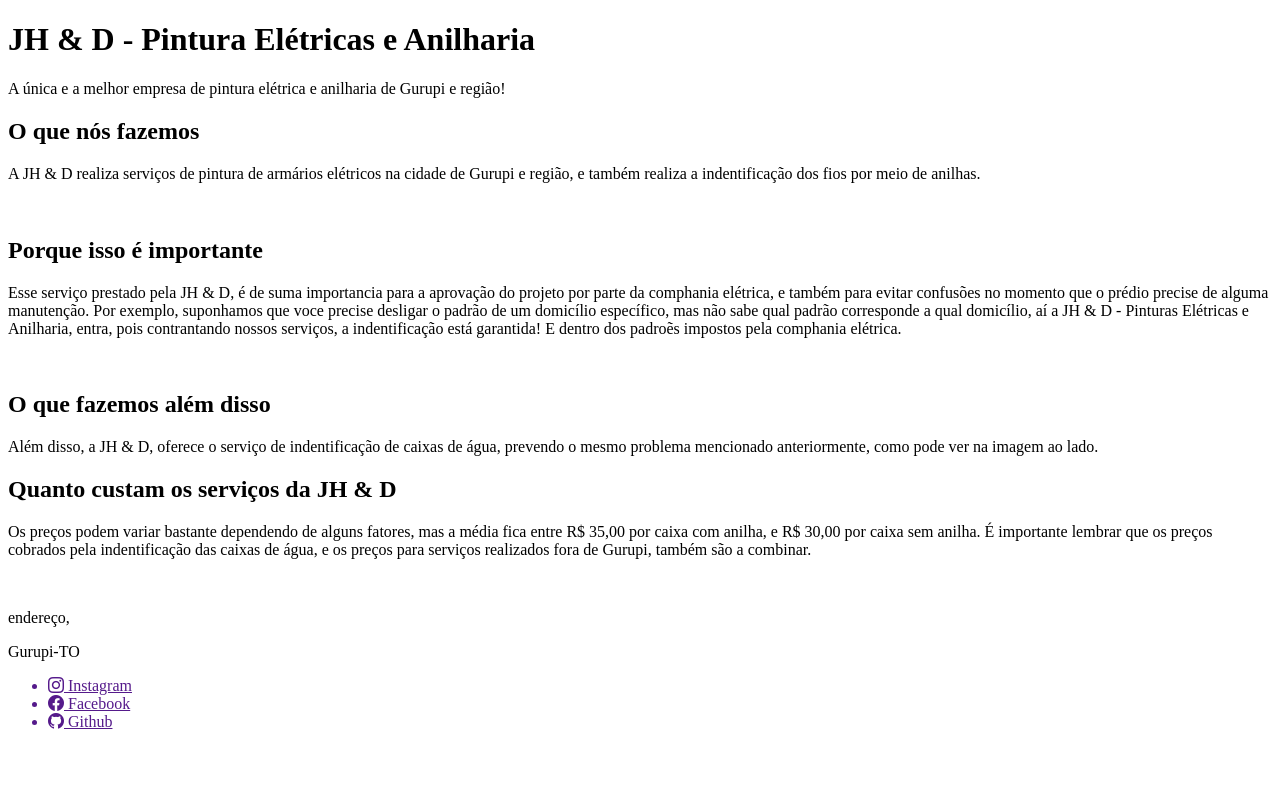
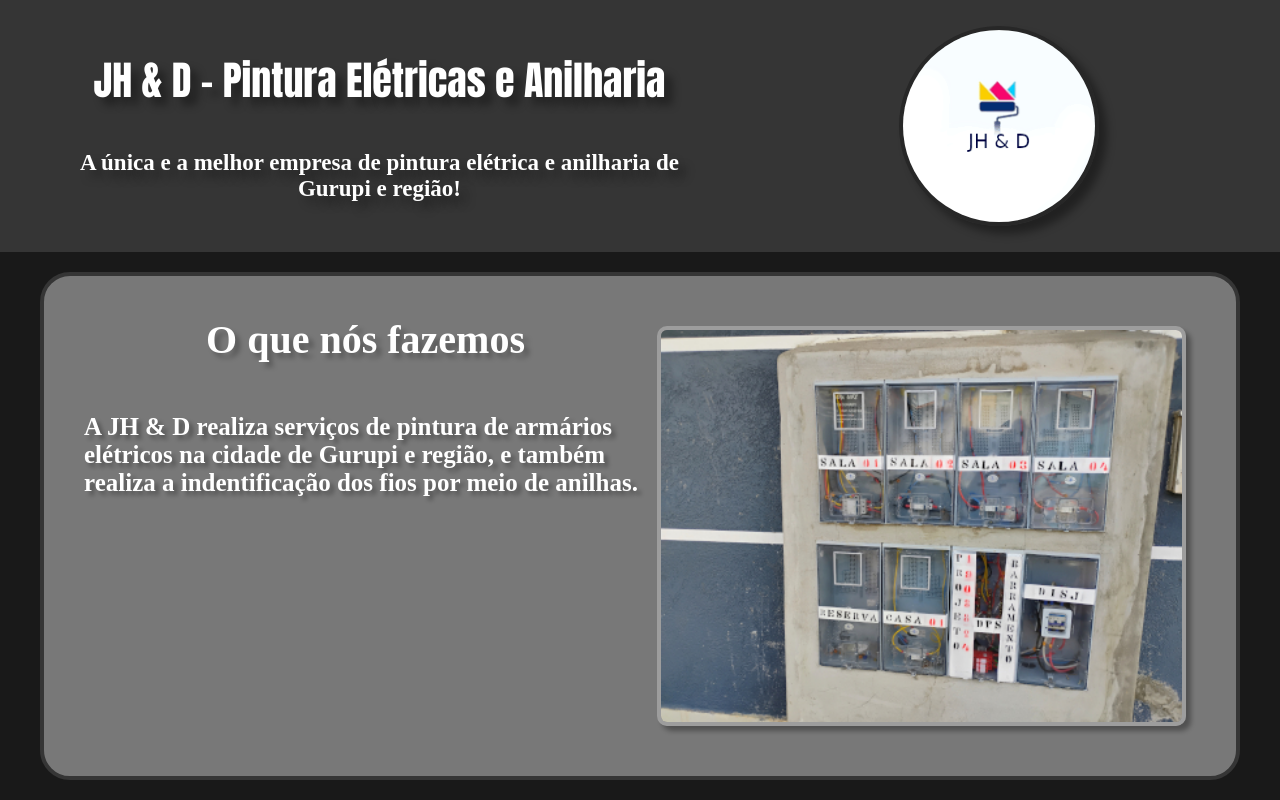
Before and after one commit to joaohenriqueleal/projeto-empresa-pintura-eletrica, a plain HTML site: page index.html in a window 1280 px wide. Shown: the top 800 px of the page. Drawn offline with nearby package versions, Linux system fonts and the light colour scheme.

Commit message:
Adicione interação e estilos básicos.

```diff
--- a/index.html
+++ b/index.html
@@ -13,7 +13,9 @@
             <h1>JH & D - Pintura Elétricas e Anilharia</h1>
             <p>A única e a melhor empresa de pintura elétrica e anilharia de Gurupi e região!</p>
         </div>
-        <div class="logo"></div>
+        <div class="logo-area">
+            <img src="assets/images/logo.png" alt="Logo da JH & D" class="logo">
+        </div>
     </header>
     <main>
         <section>
@@ -21,20 +23,21 @@
                 <h2>O que nós fazemos</h2>
                 <p>A JH & D realiza serviços de pintura de armários elétricos na cidade de Gurupi e região, e também realiza a indentificação dos fios por meio de anilhas.</p>
             </article>
-            <img src="" alt="">
+            <img src="assets/images/bar5.jpg" alt="Imagem de serviço da JH & D">
         </section>
         <section>
             <article>
                 <h2>Porque isso é importante</h2>
                 <p>Esse serviço prestado pela JH & D, é de suma importancia para a aprovação do projeto por parte da comphania elétrica, e também para evitar confusões no momento que o prédio precise de alguma manutenção. Por exemplo, suponhamos que voce precise desligar o padrão de um domicílio específico, mas não sabe qual padrão corresponde a qual domicílio, aí a JH & D - Pinturas Elétricas e Anilharia, entra, pois contrantando nossos serviços, a indentificação está garantida! E dentro dos padroẽs impostos pela comphania elétrica.</p>
             </article>
-            <img src="" alt="">
+            <img src="assets/images/bar2.jpg" alt="Imagem de serviço da JH & D.">
         </section>
         <section>
             <article>
                 <h2>O que fazemos além disso</h2>
                 <p>Além disso, a JH & D, oferece o serviço de indentificação de caixas de água, prevendo o mesmo problema mencionado anteriormente, como pode ver na imagem ao lado.</p>
             </article>
+            <img src="assets/images/agua1.jpg" alt="Imagem de serviço JH & D com pintura de caixas de água.">
         </section>
         <section>
             <article>
@@ -44,33 +47,23 @@
         </section>
     </main>
     <footer>
-        <div class="endereco">
-            <img src="" alt="">
-            <p>endereço, </p>
-            <p>Gurupi-TO</p>
-        </div>
         <div class="redes">
             <ul>
-                <a href="">
-                    <li style="--cor1: #fb3997; --cor2: #fecf12;">
-                        <span class="icon"><i class="bi bi-instagram"></i></span>
-                        <span class="text">Instagram</span>
-                    </li>
-                </a>
-                <a href="">
+                <a href="https://web.facebook.com/daniel.ribeirodesouza?_rdc=1&_rdr#" target="_blank">
                     <li style="--cor1: #09c5ff; --cor2: #0973dd;">
                         <span class="icon"><i class="bi bi-facebook"></i></span>
                         <span class="text">Facebook</span>
                     </li>
                 </a>
-                <a href="">
-                    <li style="--cor1: #08529d; --cor2: #052647;">
-                        <span class="icon"><i class="bi bi-github"></i></span>
-                        <span class="text">Github</span>
+                <a href="" onclick="Copiar_Texto()">
+                    <li style="--cor1: lightgreen; --cor2: rgb(2, 183, 2);">
+                        <span class="icon"><i class="bi bi-whatsapp"></i></span>
+                        <span class="text">Whatsap</span>
                     </li>
                 </a>
             </ul>
         </div>
     </footer>
+    <script src="scripts/script.js"></script>
 </body>
 </html>
--- /dev/null
+++ b/scripts/script.js
@@ -0,0 +1,6 @@
+function Copiar_Texto() {
+    let numero = 63984749978
+    navigator.clipboard.writeText(numero.toString()) // Converte para string antes de copiar
+        .then(() => alert("Número de Whatsap copiado!"))
+        .catch(err => console.error("Erro ao copiar", err));
+}
--- a/styles/style.css
+++ b/styles/style.css
@@ -0,0 +1,193 @@
+@charset "UTF-8";
+
+
+* {
+    margin: 0;
+    padding: 0;
+    box-sizing: border-box;
+}
+
+body {
+    max-width: 1400px;
+    margin: auto;
+}
+
+html {
+    background-color: black;
+}
+
+header {
+    display: flex;
+    justify-content: space-between;
+    background-color: #353535;
+    padding: 20px;
+    color: white;
+}
+
+header h1 {
+    text-align: center;
+    padding: 30px 30px 10px 30px;
+    font-size: 40px;
+    font-weight: bolder;
+    text-shadow: 8px 8px 8px rgba(0, 0, 0, 0.39);
+    font-family: Impact, Haettenschweiler, 'Arial Narrow Bold', sans-serif;
+}
+
+header p {
+    padding: 30px;
+    font-size: 23px;
+    font-weight: bolder;
+    text-shadow: 8px 8px 10px rgba(0, 0, 0, 0.37);
+    text-align: center;
+}
+
+header div.logo-area {
+    width: 600px;
+    display: flex;
+    align-items: center;
+    justify-content: center;
+}
+
+header img.logo {
+    border-radius: 50%;
+    width: 200px;
+    height: 200px;
+    box-shadow: 8px 8px 8px rgba(0, 0, 0, 0.38);
+    border: 4px solid rgba(37, 37, 37, 0.895);
+    cursor: pointer;
+    transition: .3s;
+}
+
+header img.logo:hover {
+    transform: scale(1.03);
+    box-shadow: 10px 10px 10px rgba(0, 0, 0, 0.38);
+}
+
+main {
+    padding: 20px;
+    background-color: rgb(25, 25, 25);
+    display: flex;
+    flex-flow: column nowrap;
+    justify-content: center;
+    align-items: center;
+}
+
+main section {
+    max-width: 1200px;
+    padding: 40px;
+    display: flex;
+    justify-content: center;
+    border: 4px solid #353535;
+    margin-bottom: 20px;
+    border-radius: 30px;
+    background-color: rgb(120, 120, 120);
+}
+
+main section h2 {
+    text-align: center;
+    font-size: 40px;
+    color: white;
+    margin-bottom: 50px;
+    text-shadow: 5px 5px 5px rgba(0, 0, 0, 0.258);
+}
+
+main section p {
+    font-size: 25px;
+    color: white;
+    text-shadow: 4px 4px 4px rgba(0, 0, 0, 0.33);
+    font-weight: bolder;
+}
+
+main section img {
+    height: 400px;
+    width: 600px;
+    border-radius: 10px;
+    border: 4px solid rgb(157, 157, 157);
+    margin: 10px;
+    box-shadow: 5px 5px 5px rgba(0, 0, 0, 0.33);
+}
+
+footer {
+    background-color: lightgray;
+    padding: 40px;
+    margin-bottom: 100px;
+}
+
+footer div.redes {
+    display: flex;
+    justify-content: center;
+    align-items: center;
+}
+
+ul {
+    list-style-type: none;
+
+    display: flex;
+
+    position: relative;
+
+    gap: 40px;
+}
+
+ul li {
+    width: 80px;
+    height: 80px;
+
+    background-color: white;
+    box-shadow: 0 8px 15px rgba(0, 0, 0, 0.26);
+    border-radius: 60px;
+
+    display: flex;
+    align-items: center;
+    justify-content: center;
+
+    position: relative;
+
+    transition: .2s;
+}
+
+ul li:hover {
+    width: 150px;
+}
+
+ul li span {
+    position: absolute;
+
+}
+
+ul li .icon {
+    color: #ccc;
+    font-size: 2.2em;
+
+    transition: .3s;
+}
+
+ul li .text {
+    color: #fff;
+    font-size: 20px;
+    font-weight: bolder;
+    transform: scale(0);
+    transition: .2s;
+    transition-delay: .1s;
+}
+
+ul li:hover .text{
+    transform: scale(1);
+}
+
+ul li:hover .icon {
+    transform: scale(0);
+}
+
+ul li::before {
+    content: "";
+    position: absolute;
+    background-image: linear-gradient(45deg, var(--cor1), var(--cor2));
+    inset: 0;
+    opacity: 0;
+    border-radius: 60px;
+}
+
+ul li:hover::before {
+    opacity: 1;
+}
```
